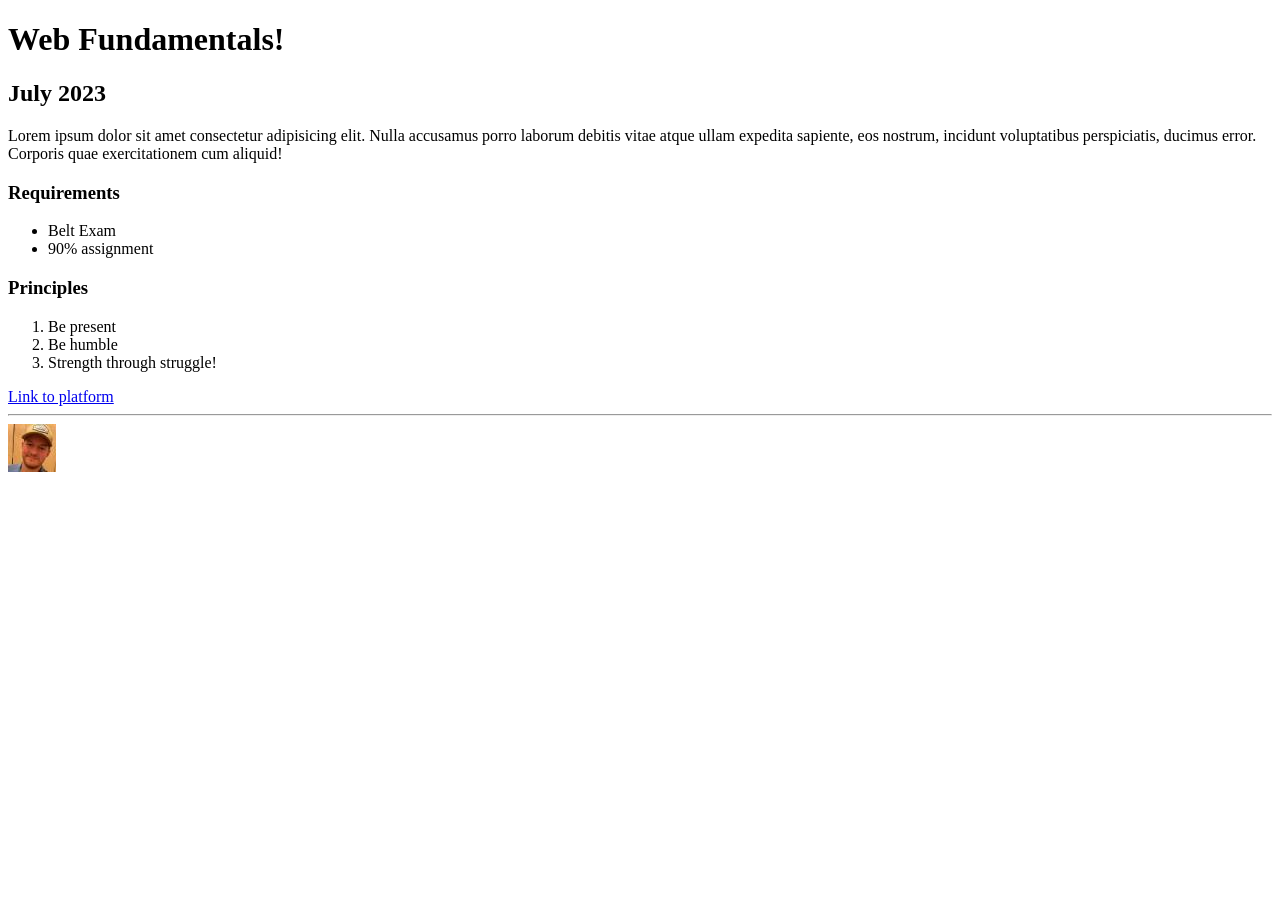
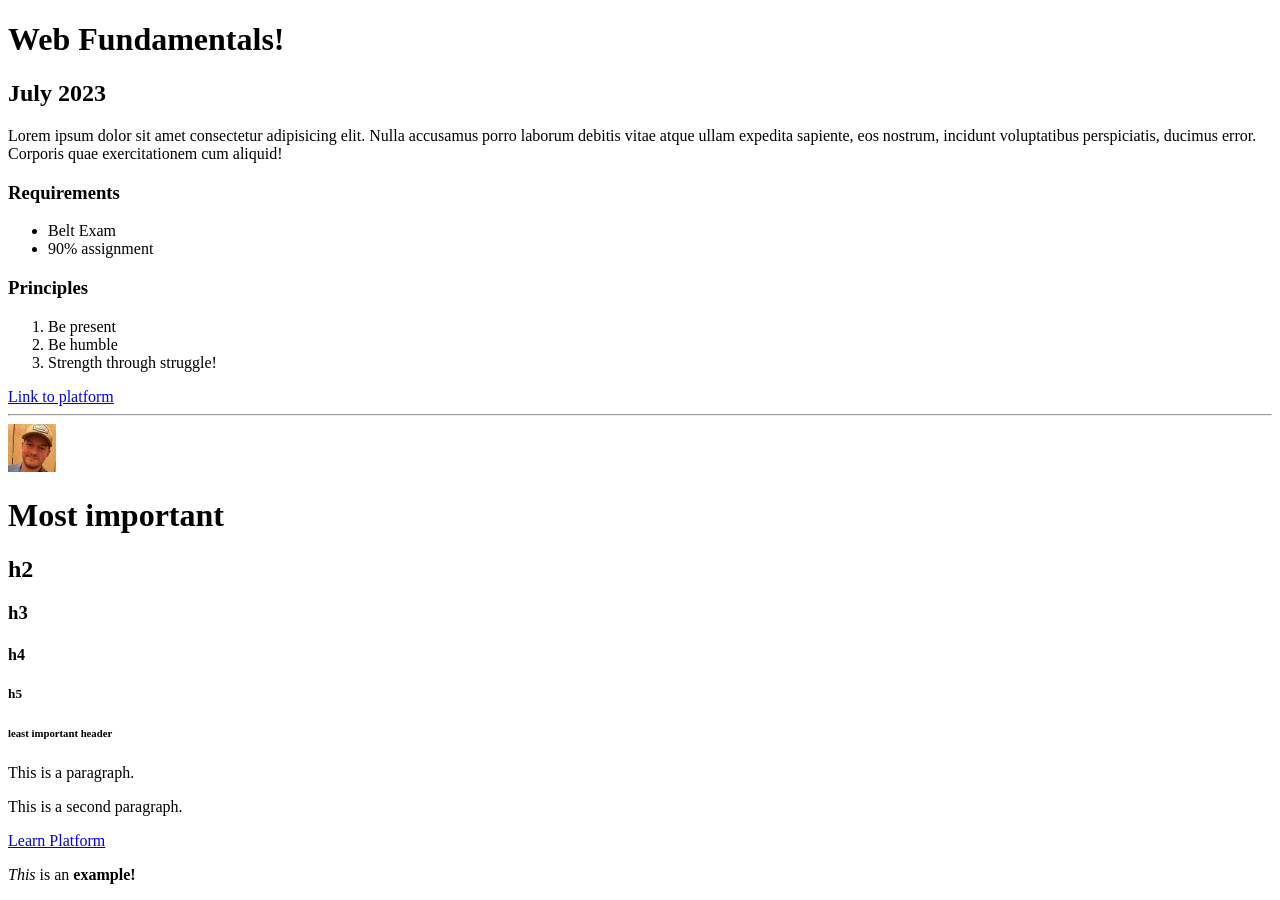
Before and after one commit to austintrivettlee/Web_Fundamentals, a plain HTML site: page Lectures/Intro_to_web_fun.html in a window 1280 px wide. Before the commit the page ends 800 px from the top, so only its background shows below. Drawn offline with Linux system fonts and the light colour scheme.

Commit message:
update to notes

```diff
--- a/Lectures/Intro_to_web_fun.html
+++ b/Lectures/Intro_to_web_fun.html
@@ -37,3 +37,21 @@ Clients are the computers and other internet-connected devices that use the inte
 Servers are computers that store web pages or applications. They are computers, just like the machine you are on right now, but typically without the keyboard, trackpad, or screen. -->
 
 <!-- This is how you comment out in HTML-->
+
+<!-- Headers -->
+<h1>Most important</h1>
+<h2>h2</h2>
+<h3>h3</h3>
+<h4>h4</h4>
+<h5>h5</h5>
+<h6>least important header</h6>
+
+<!-- Paragraphs -->
+<p>This is a paragraph.</p>
+<p>This is a second paragraph.</p>
+
+<!-- Hyperlinks -->
+<a href="http://login.codingdojo.com">Learn Platform</a>
+
+<!-- Emphasis and strong -->
+<p><em>This</em> is an <strong>example!</strong></p>
```
